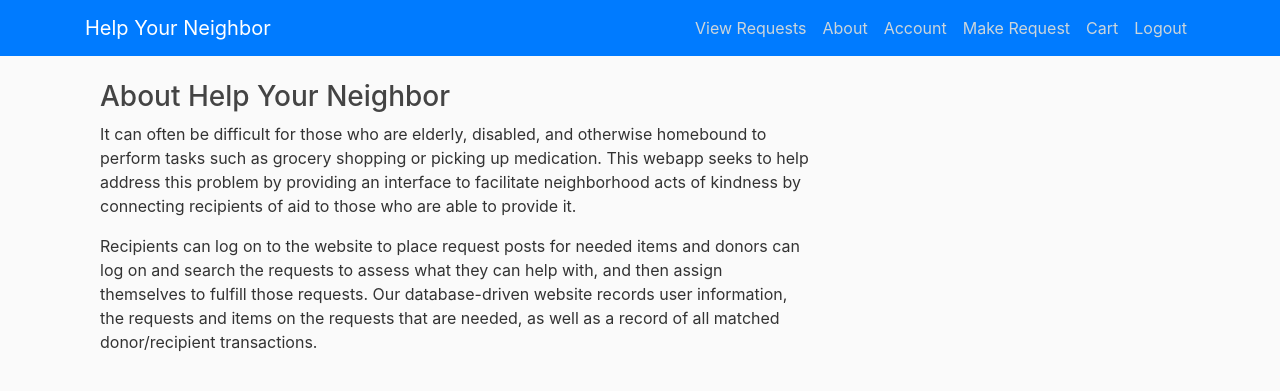
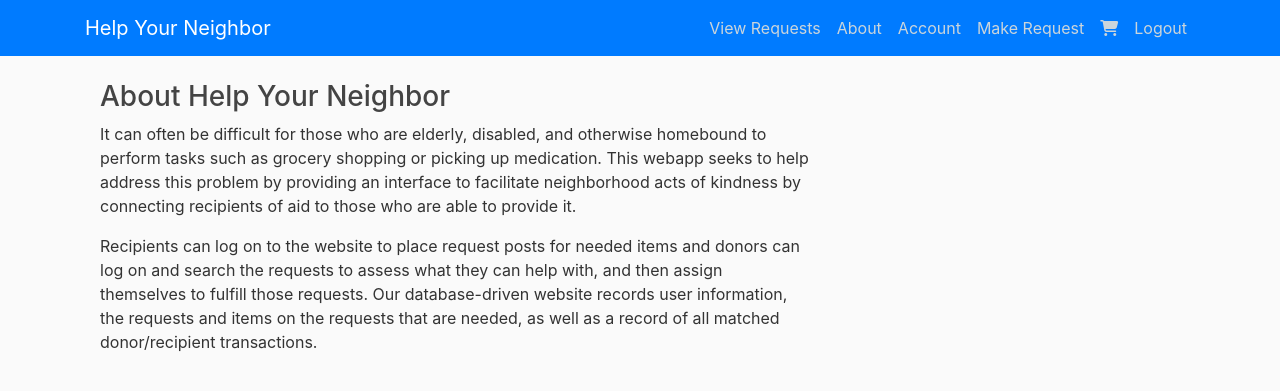
Before and after one commit to stackdragon/Help-Your-Neighbor, a Flask app: page /about in a window 1280 px wide. Shown: the top 391 px of the page. Run offline with Flask 2, Linux system fonts and the light colour scheme; the visitor is signed in with stand-in values (Sample User, id 1); data that the repository does not hold is empty; some libraries are stand-ins or nearby versions.

Commit message:
added shopping cart icon

```diff
--- a/project/templates/layout.html
+++ b/project/templates/layout.html
@@ -37,7 +37,7 @@
             {% if current_user.is_authenticated %}
             <a class="nav-item nav-link" href="{{ url_for('account') }}">Account</a>
             <a class="nav-item nav-link" href="{{ url_for('add') }}">Make Request</a>
-            <a class="nav-item nav-link" href="{{ url_for('cart') }}">Cart</a>
+            <a class="nav-item nav-link" href="{{ url_for('cart') }}"><i class="fas fa-shopping-cart"></i></a>
             <a class="nav-item nav-link" href="{{ url_for('logout') }}">Logout</a>
 
             {% else %}
@@ -67,12 +67,13 @@
   </div>
 
   <!-- Required Javascript for Bootstrap -->
-  <!-- jQuery first, then Popper.js, then Bootstrap JS, then jquery UI -->
+  <!-- jQuery first, then Popper.js, then Bootstrap JS, then jquery UI, then fontawesome -->
   <script src="https://code.jquery.com/jquery-3.5.1.min.js" integrity="sha256-9/aliU8dGd2tb6OSsuzixeV4y/faTqgFtohetphbbj0="crossorigin="anonymous"></script>
   <script src="https://cdnjs.cloudflare.com/ajax/libs/popper.js/1.14.7/umd/popper.min.js" integrity="sha384-UO2eT0CpHqdSJQ6hJty5KVphtPhzWj9WO1clHTMGa3JDZwrnQq4sF86dIHNDz0W1" crossorigin="anonymous"></script>
   <script src="https://stackpath.bootstrapcdn.com/bootstrap/4.3.1/js/bootstrap.min.js" integrity="sha384-JjSmVgyd0p3pXB1rRibZUAYoIIy6OrQ6VrjIEaFf/nJGzIxFDsf4x0xIM+B07jRM" crossorigin="anonymous"></script>
   <link rel="stylesheet" href= "https://code.jquery.com/ui/1.12.1/themes/smoothness/jquery-ui.css"></script>
   <script src="https://code.jquery.com/ui/1.12.1/jquery-ui.min.js" integrity="sha256-VazP97ZCwtekAsvgPBSUwPFKdrwD3unUfSGVYrahUqU=" crossorigin="anonymous"></script>
+  <script src="https://kit.fontawesome.com/e63233e664.js" crossorigin="anonymous"></script>
 
 
 
```
